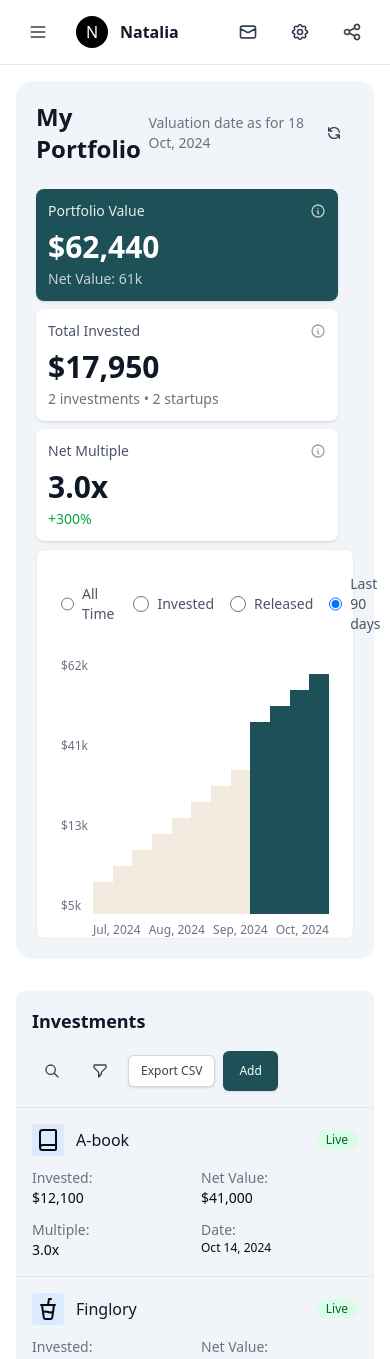
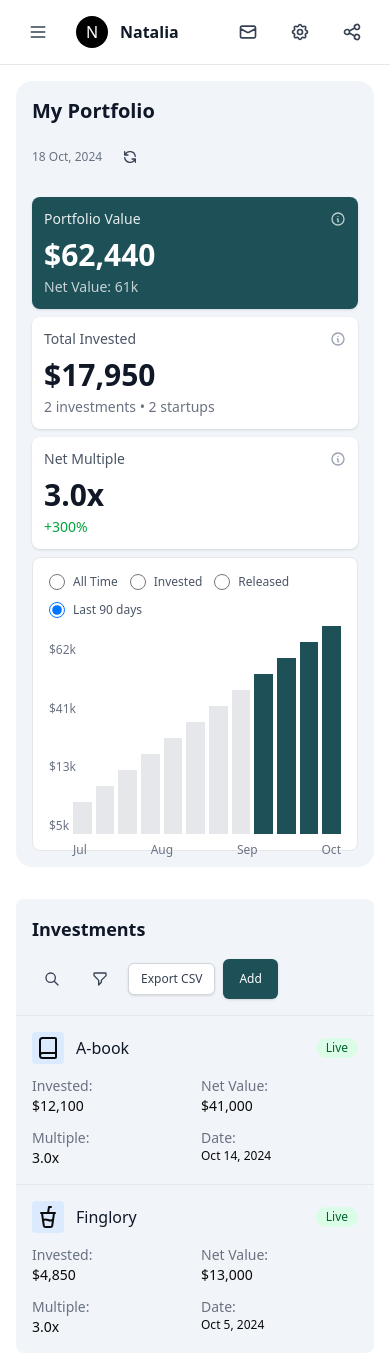
Before and after one commit to David-Horjet/cryptoasset, a Next.js app: page /dashboard in a window 390 px wide. Shown: the top 1359 px of the page. Built offline with nearby package versions, Linux system fonts and the light colour scheme.

Commit message:
chore: added fp

```diff
--- a/src/components/dashboard/portfolio-chart.tsx
+++ b/src/components/dashboard/portfolio-chart.tsx
@@ -8,9 +8,8 @@ export default function PortfolioChart() {
   const filters = ["All Time", "Invested", "Released", "Last 90 days"]
 
   return (
-    <div className="bg-white h-full rounded-lg border border-[#f2e9df] p-6">
-      <div className="flex items-center justify-between mb-6">
-        <div className="flex items-center gap-4">
+    <div className="bg-white rounded-lg border border-gray-200 p-4 md:p-6">
+      <div className="flex flex-wrap items-center gap-3 md:gap-4 mb-6">
           {filters.map((filter) => (
             <label key={filter} className="flex items-center gap-2 cursor-pointer">
               <input
@@ -21,13 +20,12 @@ export default function PortfolioChart() {
                 onChange={(e) => setActiveFilter(e.target.value)}
                 className="w-4 h-4 text-primary"
               />
-              <span className="text-sm text-gray-600">{filter}</span>
+               <span className="text-xs md:text-sm text-gray-600">{filter}</span>
             </label>
           ))}
-        </div>
       </div>
 
-      <div className="relative h-64">
+      <div className="relative h-48 md:h-64">
         {/* Y-axis labels */}
         <div className="absolute left-0 top-0 h-full flex flex-col justify-between text-xs text-gray-500">
           <span>$62k</span>
@@ -37,29 +35,33 @@ export default function PortfolioChart() {
         </div>
 
         {/* Chart area */}
-        <div className="ml-8 h-full relative">
-          {/* Chart bars */}
-          <div className="absolute bottom-0 left-0 w-full h-full flex items-end justify-between">
-            <div className="w-12 bg-[#f2e9df] h-8"></div>
-            <div className="w-12 bg-[#f2e9df] h-12"></div>
-            <div className="w-12 bg-[#f2e9df] h-16"></div>
-            <div className="w-12 bg-[#f2e9df] h-20"></div>
-            <div className="w-12 bg-[#f2e9df] h-24"></div>
-            <div className="w-12 bg-[#f2e9df] h-28"></div>
-            <div className="w-12 bg-[#f2e9df] h-32"></div>
-            <div className="w-12 bg-[#f2e9df] h-36"></div>
-            <div className="w-12 bg-primary h-48"></div>
-            <div className="w-12 bg-primary h-52"></div>
-            <div className="w-12 bg-primary h-56"></div>
-            <div className="w-12 bg-primary h-60"></div>
+        <div className="ml-6 md:ml-8 h-full relative">
+          {/* Chart bars - responsive bar widths */}
+          <div className="absolute bottom-0 left-0 w-full h-full flex items-end justify-between gap-1">
+            <div className="w-6 md:w-12 bg-gray-200 h-8"></div>
+            <div className="w-6 md:w-12 bg-gray-200 h-12"></div>
+            <div className="w-6 md:w-12 bg-gray-200 h-16"></div>
+            <div className="w-6 md:w-12 bg-gray-200 h-20"></div>
+            <div className="w-6 md:w-12 bg-gray-200 h-24"></div>
+            <div className="w-6 md:w-12 bg-gray-200 h-28"></div>
+            <div className="w-6 md:w-12 bg-gray-200 h-32"></div>
+            <div className="w-6 md:w-12 bg-gray-200 h-36"></div>
+            <div className="w-6 md:w-12 bg-primary h-40 md:h-48"></div>
+            <div className="w-6 md:w-12 bg-primary h-44 md:h-52"></div>
+            <div className="w-6 md:w-12 bg-primary h-48 md:h-56"></div>
+            <div className="w-6 md:w-12 bg-primary h-52 md:h-60"></div>
           </div>
 
           {/* X-axis labels */}
           <div className="absolute -bottom-6 left-0 w-full flex justify-between text-xs text-gray-500">
-            <span>Jul, 2024</span>
-            <span>Aug, 2024</span>
-            <span>Sep, 2024</span>
-            <span>Oct, 2024</span>
+            <span className="hidden sm:inline">Jul, 2024</span>
+            <span className="sm:hidden">Jul</span>
+            <span className="hidden sm:inline">Aug, 2024</span>
+            <span className="sm:hidden">Aug</span>
+            <span className="hidden sm:inline">Sep, 2024</span>
+            <span className="sm:hidden">Sep</span>
+            <span className="hidden sm:inline">Oct, 2024</span>
+            <span className="sm:hidden">Oct</span>
           </div>
         </div>
       </div>
--- a/src/components/dashboard/portfolio-overview.tsx
+++ b/src/components/dashboard/portfolio-overview.tsx
@@ -4,11 +4,12 @@ import PortfolioChart from "./portfolio-chart";
 
 export default function PortfolioOverview() {
   return (
-    <div className="space-y-6 rounded-2xl bg-muted p-5">
-      <div className="flex items-center justify-between">
-        <h1 className="text-2xl font-bold text-gray-900">My Portfolio</h1>
-        <div className="flex items-center gap-2 text-sm text-gray-500">
-          <span>Valuation date as for 18 Oct, 2024</span>
+    <div className="space-y-6 rounded-2xl bg-muted p-4 md:p-5">
+      <div className="flex flex-col sm:flex-row sm:items-center justify-between gap-4">
+        <h1 className="text-xl md:text-2xl font-bold text-gray-900">My Portfolio</h1>
+        <div className="flex items-center gap-2 text-xs md:text-sm text-gray-500">
+          <span className="hidden sm:inline">Valuation date as for 18 Oct, 2024</span>
+          <span className="sm:hidden">18 Oct, 2024</span>
           <Button variant="ghost" size="sm" className="p-1">
             <svg
               className="w-4 h-4"
@@ -28,7 +29,7 @@ export default function PortfolioOverview() {
       </div>
 
       <div className="grid grid-cols-1 lg:grid-cols-6 gap-2">
-        <div className="col-span-2 grid grid-cols-1 lg:grid-cols-1 gap-2">
+        <div className="col-span-1 lg:col-span-2 grid grid-cols-1 lg:grid-cols-1 gap-2">
           <Card className="bg-primary text-white p-3">
             <div className="flex items-center justify-between mb-2">
               <h3 className="text-sm font-medium opacity-90">
@@ -101,7 +102,7 @@ export default function PortfolioOverview() {
           </Card>
         </div>
 
-        <div className="col-span-4">
+        <div className="col-span-1 lg:col-span-4">
           <PortfolioChart />
         </div>
       </div>
```
